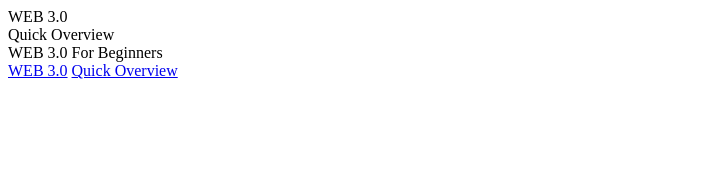
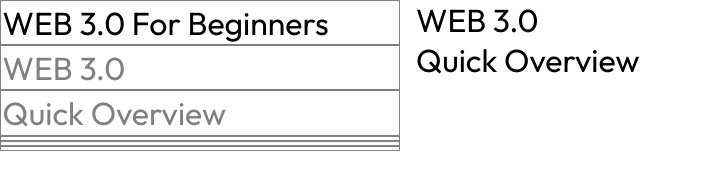
Before and after one commit to mfscode/fcc-docpage, a plain HTML site: page index.html in a window 1280 px wide. Shown: the whole page, without its empty margins (0-702 px from the left). Drawn offline with Linux system fonts and the light colour scheme.

Commit message:
did important stylings and improved the html a bit

```diff
--- a/index.html
+++ b/index.html
@@ -5,7 +5,8 @@
     <meta charset="UTF-8">
     <meta http-equiv="X-UA-Compatible" content="IE=edge">
     <meta name="viewport" content="width=device-width, initial-scale=1.0">
-    <title>Document</title>
+    <title>Document Page | FreeCodeCamp Project</title>
+    <link rel="stylesheet" href="style.css">
 </head>
 
 <body>
--- a/style.css
+++ b/style.css
@@ -0,0 +1,45 @@
+@import url('https://fonts.googleapis.com/css2?family=Outfit:wght@300;400;600&family=Roboto:wght@100;300;400;500;700;900&display=swap');
+* {
+    font-family: 'Outfit', sans-serif;
+    box-sizing: border-box;
+    text-decoration: none;
+    margin: 0;
+    padding: 0;
+    scroll-behavior: smooth;
+}
+
+body {
+    min-width: 100%;
+    min-height: 100vh;
+}
+
+nav#navbar {
+    display: flex;
+    flex-direction: column;
+    height: 100vh;
+    position: fixed;
+    top: 0;
+    left: 0;
+    width: 25rem;
+    font-size: 2em;
+}
+
+main#main-doc {
+    padding-left: 26rem;
+    font-size: 2em;
+}
+
+nav * {
+    border: .1rem grey solid;
+    padding: .1rem;
+}
+
+nav a:link,
+nav a:visited {
+    color: grey;
+}
+
+nav a:hover,
+nav a:active {
+    color: rgb(68, 68, 68);
+}
```
